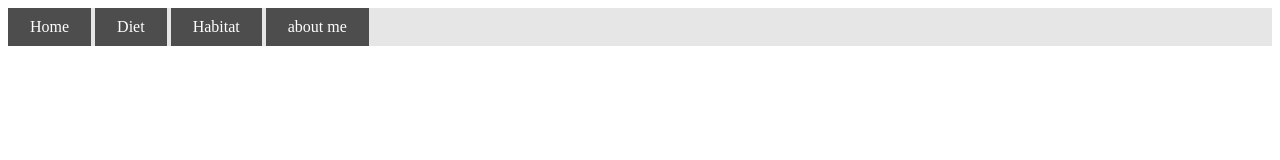
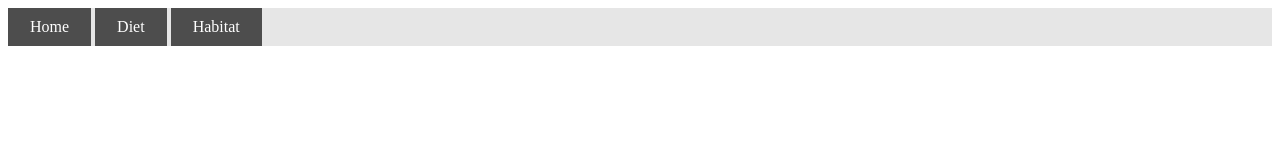
Before and after one commit to hooman-faily/03_website123, a plain HTML site: page index.html in a window 1280 px wide. Drawn offline with Linux system fonts and the light colour scheme.

Commit message:
removed about me

```diff
--- a/index.html
+++ b/index.html
@@ -24,11 +24,6 @@
                     Habitat
                 </a>
             </li>
-            <li>
-                <a href="#">
-                    about me
-                </a>
-            </li>
         </ul>
     </nav>
 </body>
```
